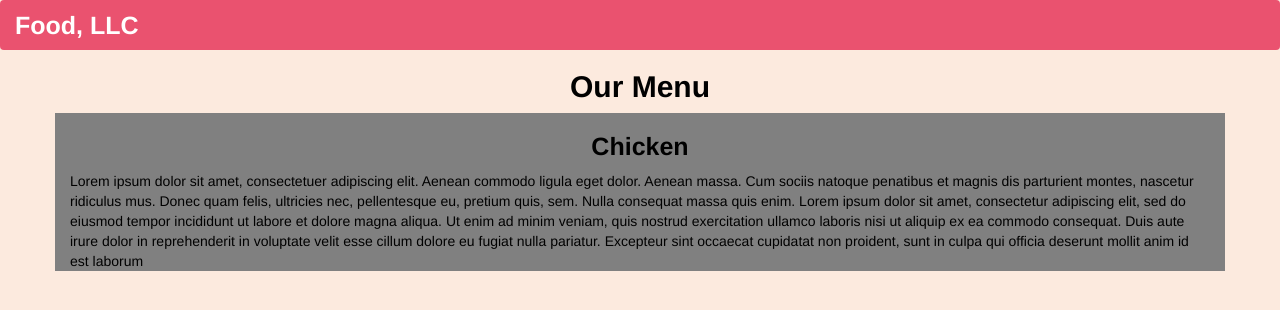
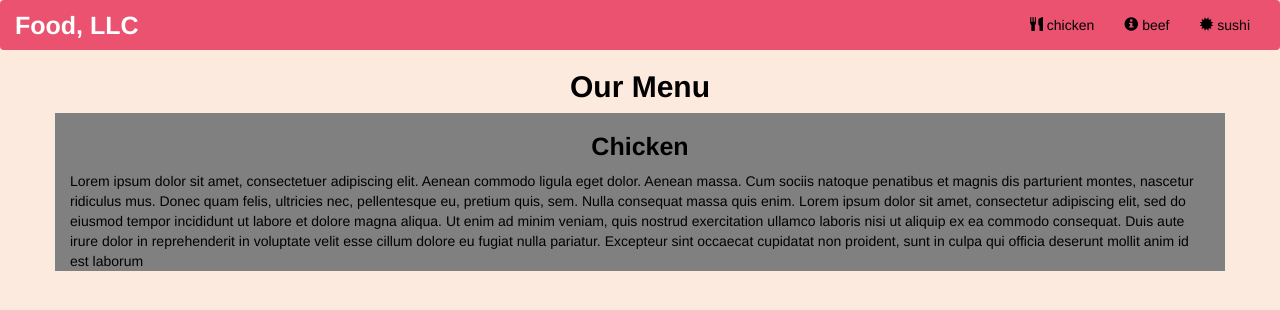
Before and after one commit to sarcfw/mod3-solution, a plain HTML site: page index.html in a window 1280 px wide. Drawn offline with nearby package versions, Linux system fonts and the light colour scheme.

Commit message:
Add files via upload

```diff
--- a/index.html
+++ b/index.html
@@ -21,21 +21,21 @@
 				<a class="navbar-brand" href="#">Food, LLC</a>
 			</div>
 			<div class="navbar-collapse collapse in" id="myNavbar" aria-expanded="true" style>
-				<ul class="nav navbar-nav navbar-right visible-xs">
+				<ul class="nav navbar-nav navbar-right">
 					<li style>
-						<a class="menu-item" href="#">
+						<a href="#">
 							<span class="glyphicon glyphicon-cutlery"></span>
 							 chicken
 						</a>
 					</li>
 					<li style>
-						<a class="menu-item" href="#">
+						<a href="#">
 							<span class="glyphicon glyphicon-info-sign"></span>
 							 beef
 						</a>
 					</li>
 					<li style>
-						<a class="menu-item" href="#">
+						<a href="#">
 							<span class="glyphicon glyphicon-certificate"></span>
 							 sushi
 						</a>
--- a/style.css
+++ b/style.css
@@ -43,10 +43,4 @@ h2{
 .navbar-brand{
 	font-size: 25px;
 	font-weight: bold;
-	color: white;
 }
-
-.menu-item: hover {
-	background-color: #ff8a5b ;
-	color: #25ced1 ;
-}
```
